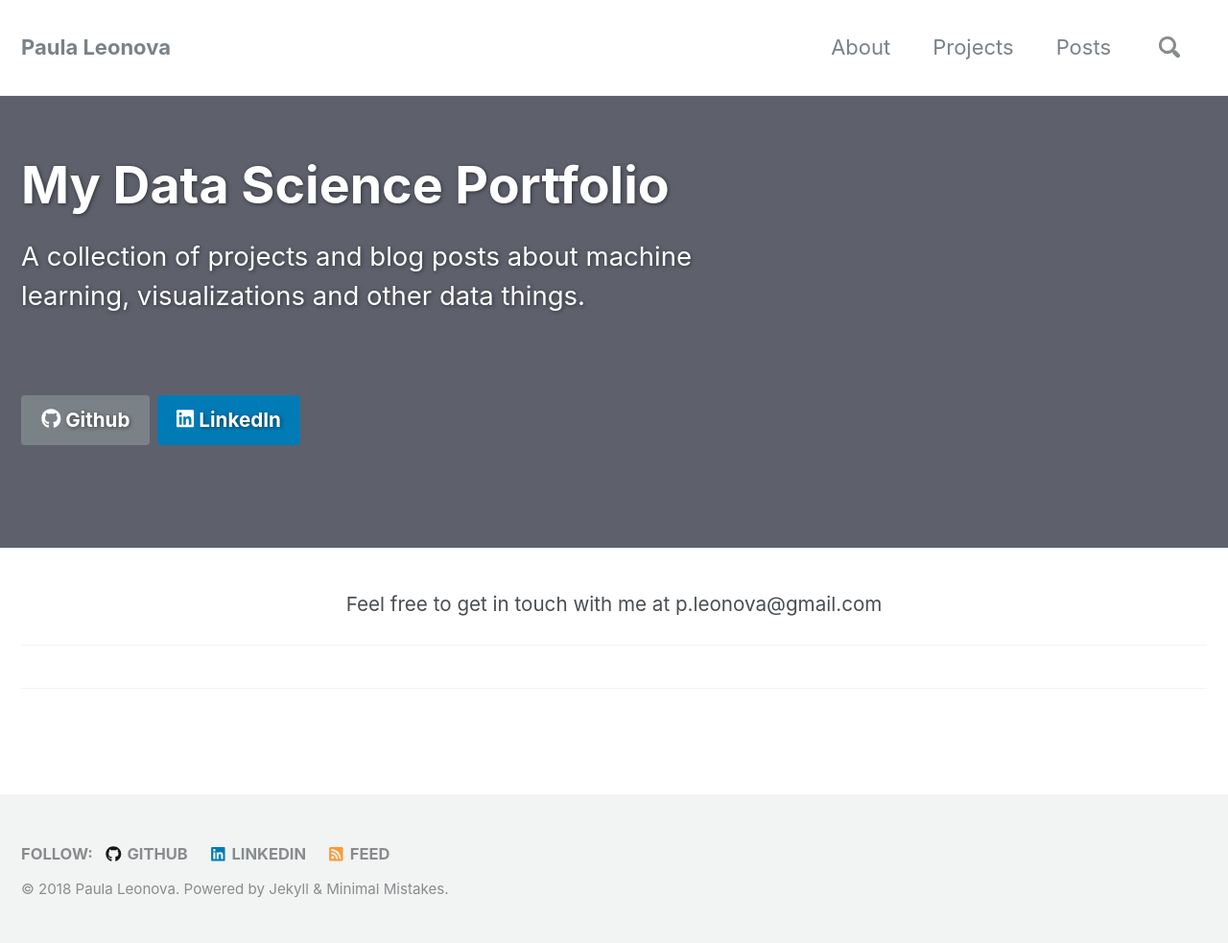
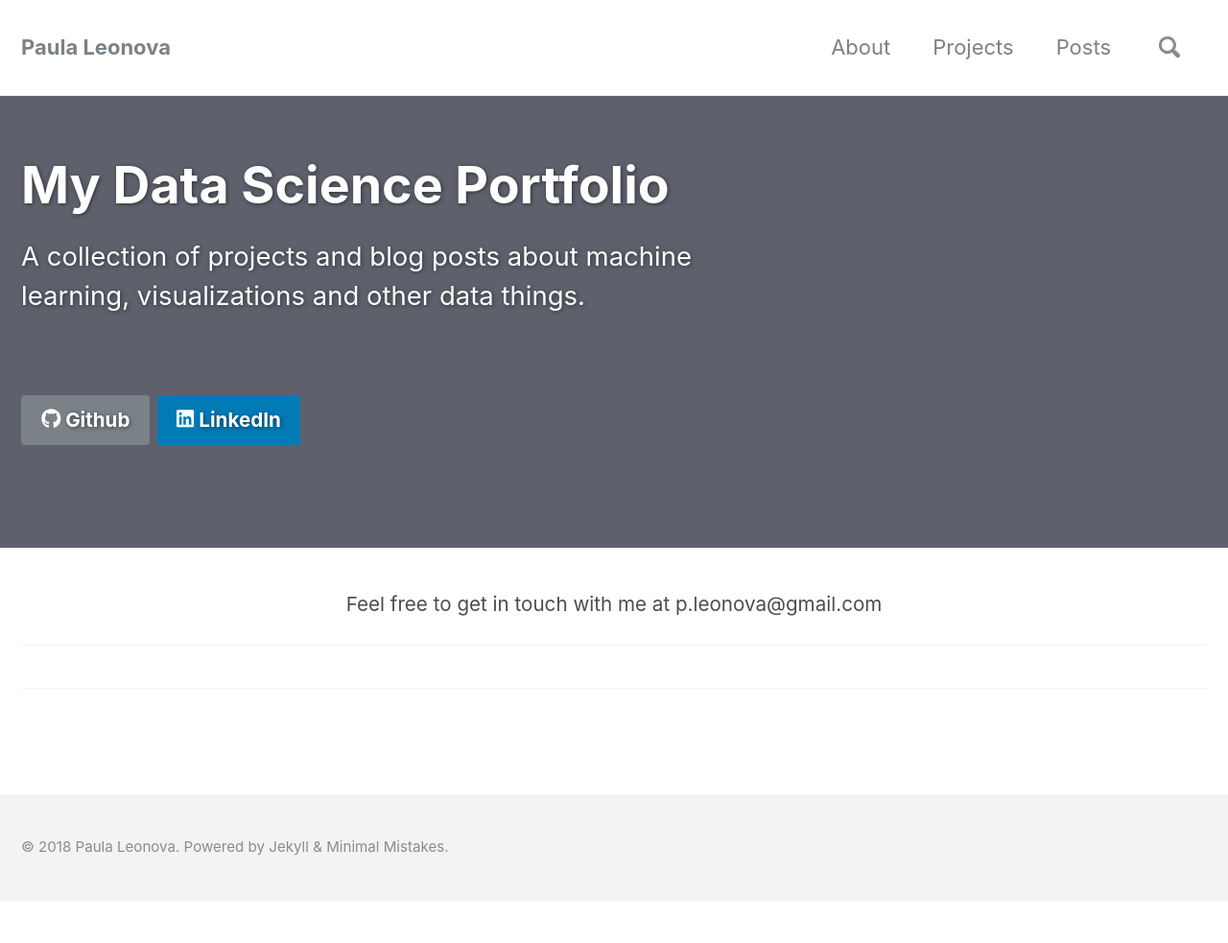
Before and after one commit to pleonova/pleonova.github.io, a Jekyll site: the page built from index.html, in a window 1280 px wide. Shown: the whole page at 96% size. Built offline with Jekyll 4.4.1, drawn with Linux system fonts in a browser that asks for light colours; nearby versions of some CDN libraries; the list of posts is cut into pages by our own code; after the commit the page ends 939 px from its top, so only the background shows below that.

Commit message:
Remove follow section

```diff
--- a/_includes/footer.html
+++ b/_includes/footer.html
@@ -1,28 +1 @@
-<div class="page__footer-follow">
-  <ul class="social-icons">
-    {% if site.data.ui-text[site.locale].follow_label %}
-      <li><strong>{{ site.data.ui-text[site.locale].follow_label }}</strong></li>
-    {% endif %}
-    {% if site.twitter.username %}
-      <li><a href="https://twitter.com/{{ site.twitter.username }}"><i class="fab fa-fw fa-twitter-square" aria-hidden="true"></i> Twitter</a></li>
-    {% endif %}
-    {% if site.facebook.username %}
-      <li><a href="https://www.facebook.com/{{ site.facebook.username }}"><i class="fab fa-fw fa-facebook-square" aria-hidden="true"></i> Facebook</a></li>
-    {% endif %}
-    {% if site.author.github %}
-      <li><a href="https://github.com/{{ site.author.github }}"><i class="fab fa-fw fa-github" aria-hidden="true"></i> GitHub</a></li>
-    {% endif %}
-    {% if site.author.gitlab %}
-      <li><a href="https://gitlab.com/{{ site.author.gitlab }}"><i class="fab fa-fw fa-gitlab" aria-hidden="true"></i> Gitlab</a></li>
-    {% endif %}
-    {% if site.author.bitbucket %}
-      <li><a href="https://bitbucket.org/{{ site.author.bitbucket }}"><i class="fab fa-fw fa-bitbucket" aria-hidden="true"></i> Bitbucket</a></li>
-    {% endif %}
-    {% if site.author.linkedin %}
-      <li><a href="https://linkedin.com/in/{{ site.author.linkedin }}"><i class="fab fa-fw fa-linkedin" aria-hidden="true"></i> Linkedin</a></li>
-    {% endif %}
-    <li><a href="{% if site.atom_feed.path %}{{ site.atom_feed.path }}{% else %}{{ '/feed.xml' | relative_url }}{% endif %}"><i class="fas fa-fw fa-rss-square" aria-hidden="true"></i> {{ site.data.ui-text[site.locale].feed_label | default: "Feed" }}</a></li>
-  </ul>
-</div>
-
 <div class="page__footer-copyright">&copy; {{ site.time | date: '%Y' }} {{ site.name | default: site.title }}. {{ site.data.ui-text[site.locale].powered_by | default: "Powered by" }} <a href="https://jekyllrb.com" rel="nofollow">Jekyll</a> &amp; <a href="https://mademistakes.com/work/minimal-mistakes-jekyll-theme/" rel="nofollow">Minimal Mistakes</a>.</div>
```
